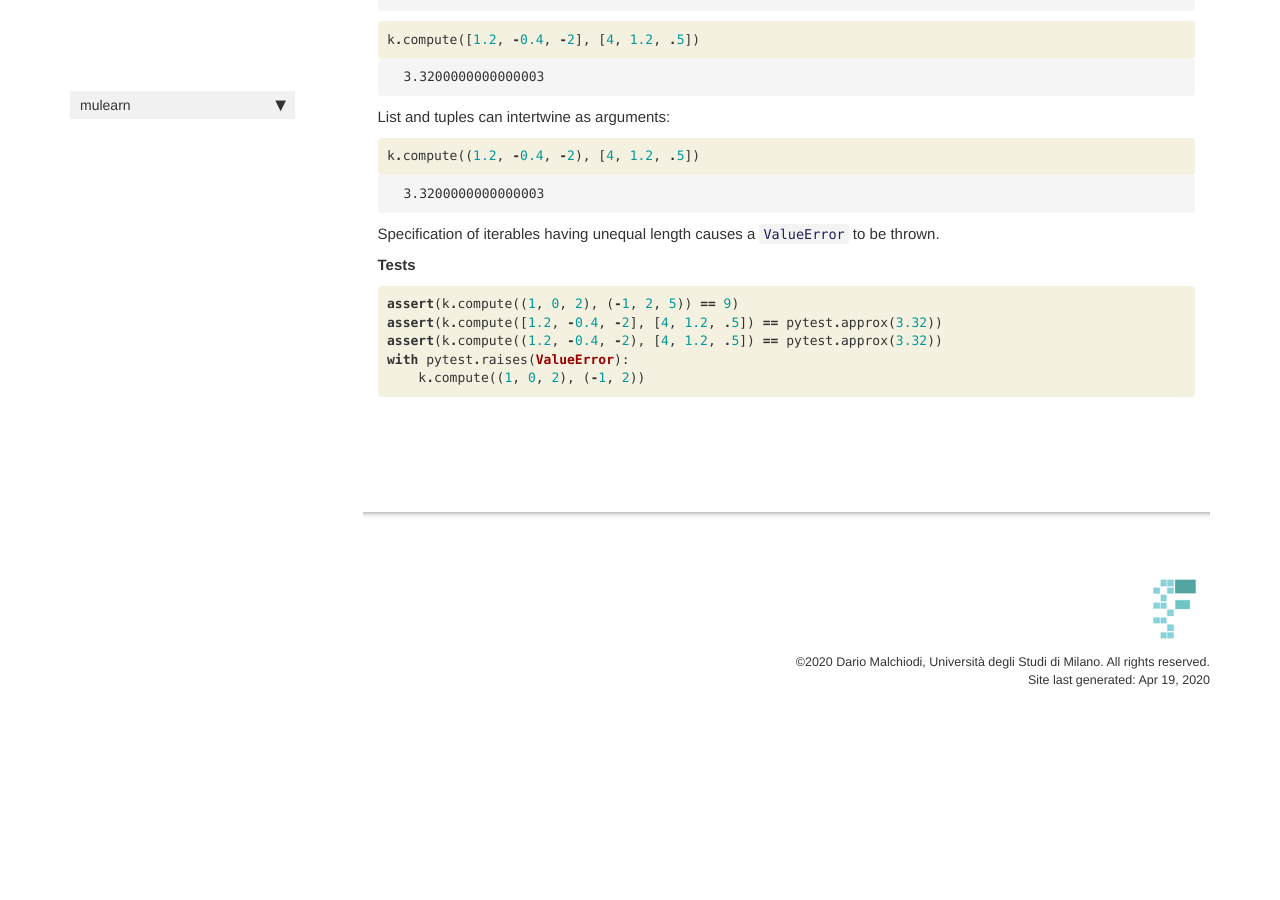
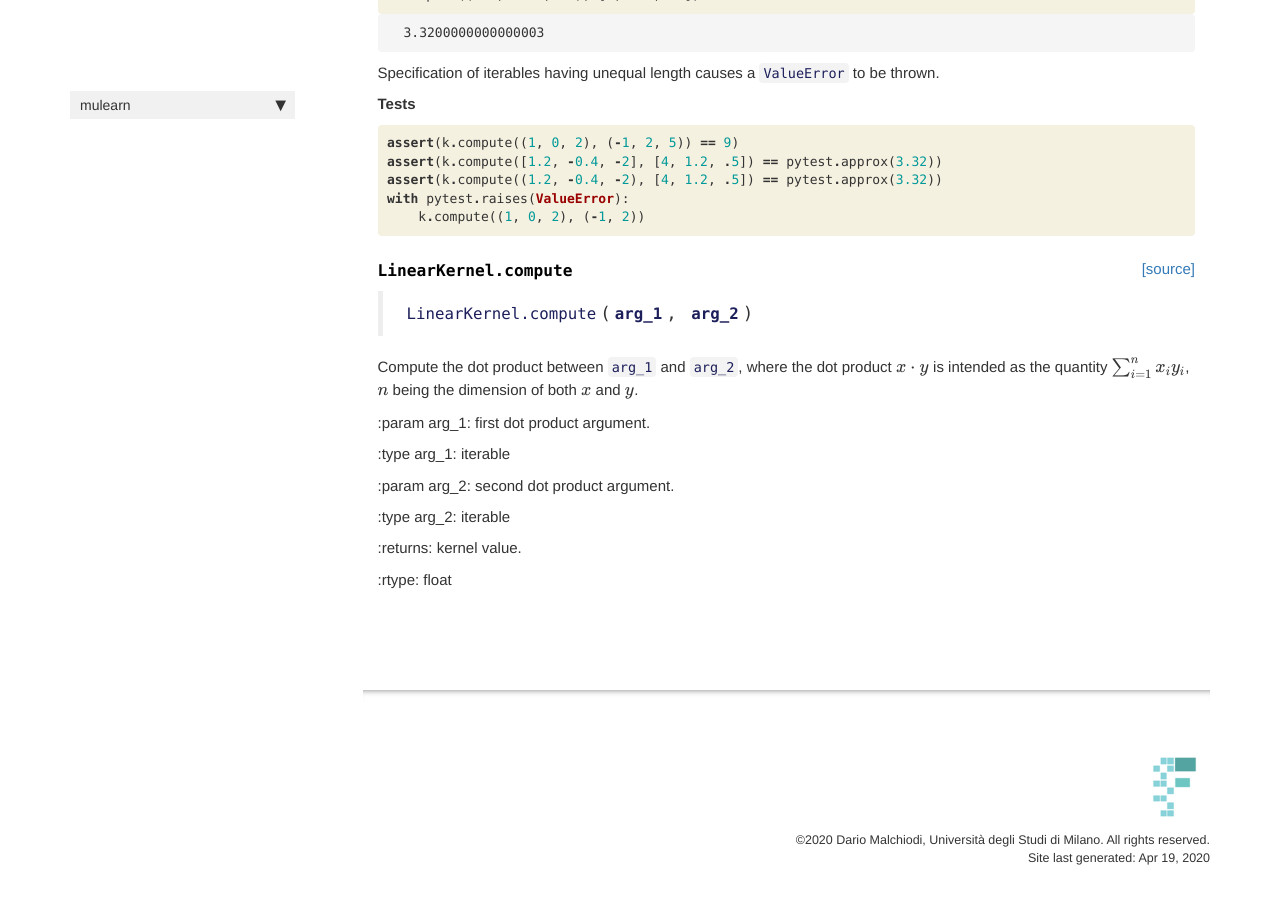
Before and after one commit to ManuelDileo/mulearn, a Jekyll site: the page built from docs/kernel.html, in a window 1280 px wide and 900 px high, scrolled down 1394 px. Built offline with Jekyll 4.4.1, drawn with Linux system fonts in a browser that asks for light colours; nearby versions of some CDN libraries; comment, search, counter and statistics services are not loaded; before the commit the page ends 2134 px from its top, so only the background shows below that; some of the changed text lies outside the part shown.

```diff
--- a/docs/kernel.html
+++ b/docs/kernel.html
@@ -27,13 +27,6 @@
 </div>
     {% endraw %}
 
-<div class="cell border-box-sizing text_cell rendered"><div class="inner_cell">
-<div class="text_cell_render border-box-sizing rendered_html">
-<p><h1>Table of Contents<span class="tocSkip"></span></h1></p>
-<div class="toc"><ul class="toc-item"><li><span><a href="#The-kernel-module" data-toc-modified-id="The-kernel-module-1"><span class="toc-item-num">1&nbsp;&nbsp;</span>The kernel module</a></span></li><li><span><a href="#kernel" data-toc-modified-id="kernel-2"><span class="toc-item-num">2&nbsp;&nbsp;</span>kernel</a></span><ul class="toc-item"><li><span><a href="#Base-class" data-toc-modified-id="Base-class-2.1"><span class="toc-item-num">2.1&nbsp;&nbsp;</span>Base class</a></span></li><li><span><a href="#Linear-kernel" data-toc-modified-id="Linear-kernel-2.2"><span class="toc-item-num">2.2&nbsp;&nbsp;</span>Linear kernel</a></span></li></ul></li></ul></div>
-</div>
-</div>
-</div>
 <div class="cell border-box-sizing text_cell rendered"><div class="inner_cell">
 <div class="text_cell_render border-box-sizing rendered_html">
 <h2 id="Base-class">Base class<a class="anchor-link" href="#Base-class"> </a></h2><p>The base class for kernels is <a href="/mulearn/kernel#Kernel"><code>Kernel</code></a>: it exposes a generic constructor and a base <code>compute</code> method, which is only callable by subclasses. The class method <code>get_default</code> returns a default kernel subclass.</p>
@@ -327,4 +320,38 @@
 </div>
     {% endraw %}
 
+    {% raw %}
+
+<div class="cell border-box-sizing code_cell rendered">
+
+<div class="output_wrapper">
+<div class="output">
+
+<div class="output_area">
+
+
+<div class="output_markdown rendered_html output_subarea ">
+<h4 id="LinearKernel.compute" class="doc_header"><code>LinearKernel.compute</code><a href="https://github.com/dariomalchiodi/mulearn/tree/master/mulearn/kernel.py#L30" class="source_link" style="float:right">[source]</a></h4><blockquote><p><code>LinearKernel.compute</code>(<strong><code>arg_1</code></strong>, <strong><code>arg_2</code></strong>)</p>
+</blockquote>
+<p>Compute the dot product between <code>arg_1</code> and <code>arg_2</code>, where the
+dot product $x \cdot y$ is intended as the quantity
+$\sum_{i=1}^n x_i y_i$, $n$ being the dimension of both
+$x$ and $y$.</p>
+<p>:param arg_1: first dot product argument.</p>
+<p>:type arg_1: iterable</p>
+<p>:param arg_2: second dot product argument.</p>
+<p>:type arg_2: iterable</p>
+<p>:returns: kernel value.</p>
+<p>:rtype: float</p>
+
 </div>
+
+</div>
+
+</div>
+</div>
+
+</div>
+    {% endraw %}
+
+</div>
```
Also changed, not shown: 1 other file.
